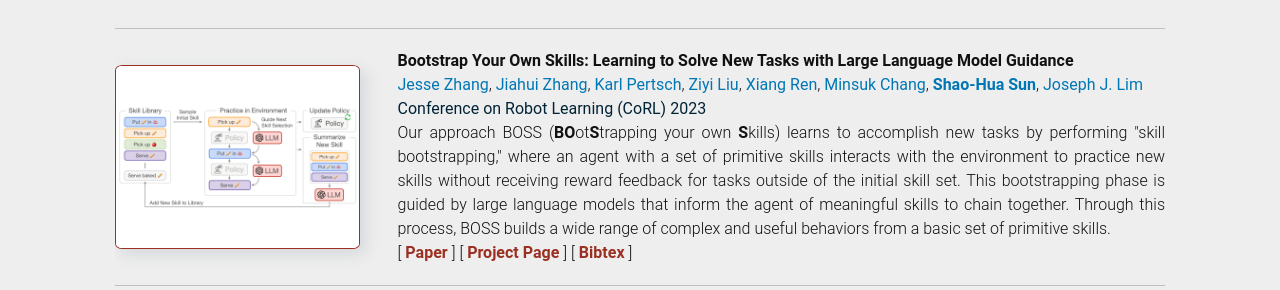
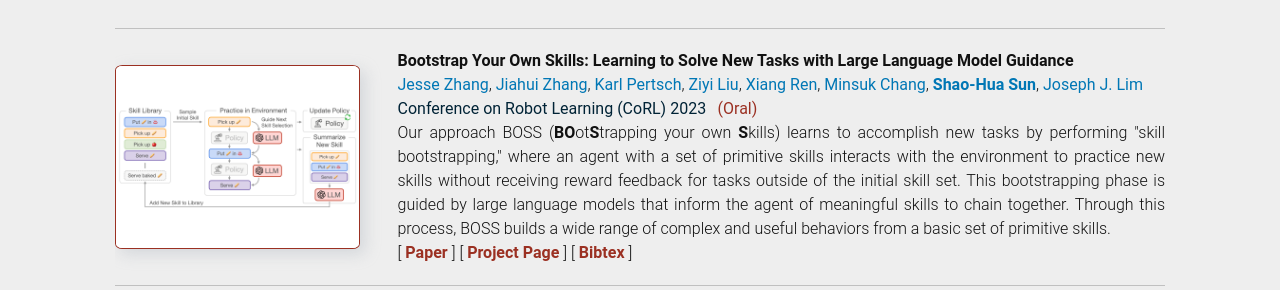
Before and after one commit to shaohua0116/shaohua0116.github.io, a Jekyll site: the page built from index.html, in a window 1280 px wide and 900 px high, scrolled down 1788 px. Shown: the part 161-451 px from the top of the window. Built offline with Jekyll 4.4.1, drawn with Linux system fonts in a browser that asks for light colours; some web fonts are replaced.

Commit message:
add boss oral

```diff
--- a/_data/publications.yml
+++ b/_data/publications.yml
@@ -31,8 +31,8 @@
     - name: 'Bibtex'
       url:  '/bibtex/boss.txt'
   publisher:  'Conference on Robot Learning (CoRL) 2023'
-  oral: false
-  oral_text: ''
+  oral: true
+  oral_text: 'Oral'
   status:   ''
 - title: 'Hierarchical Programmatic Reinforcement Learning via Learning to Compose Programs'
   date:  'Jan 2023'
```
